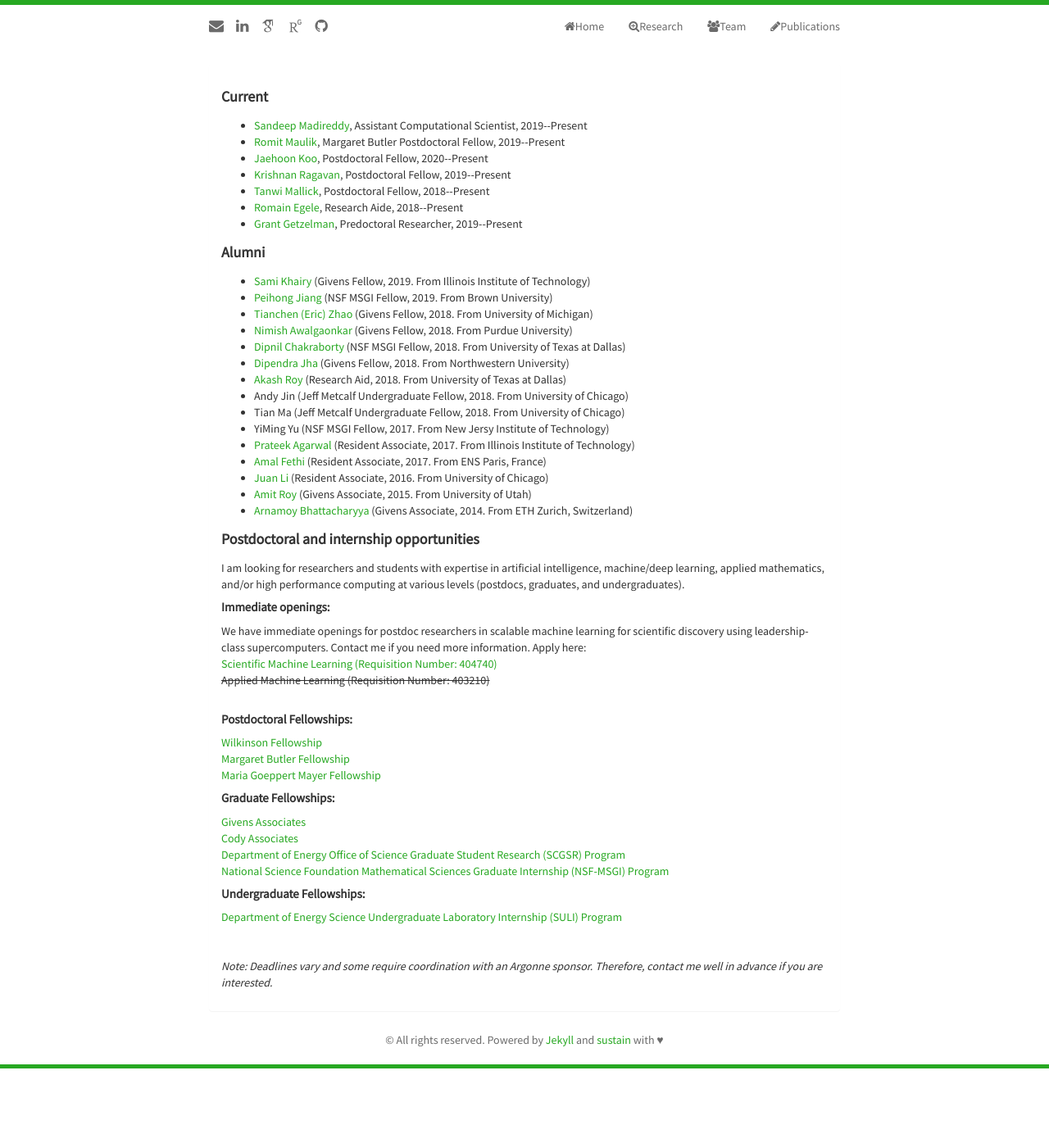
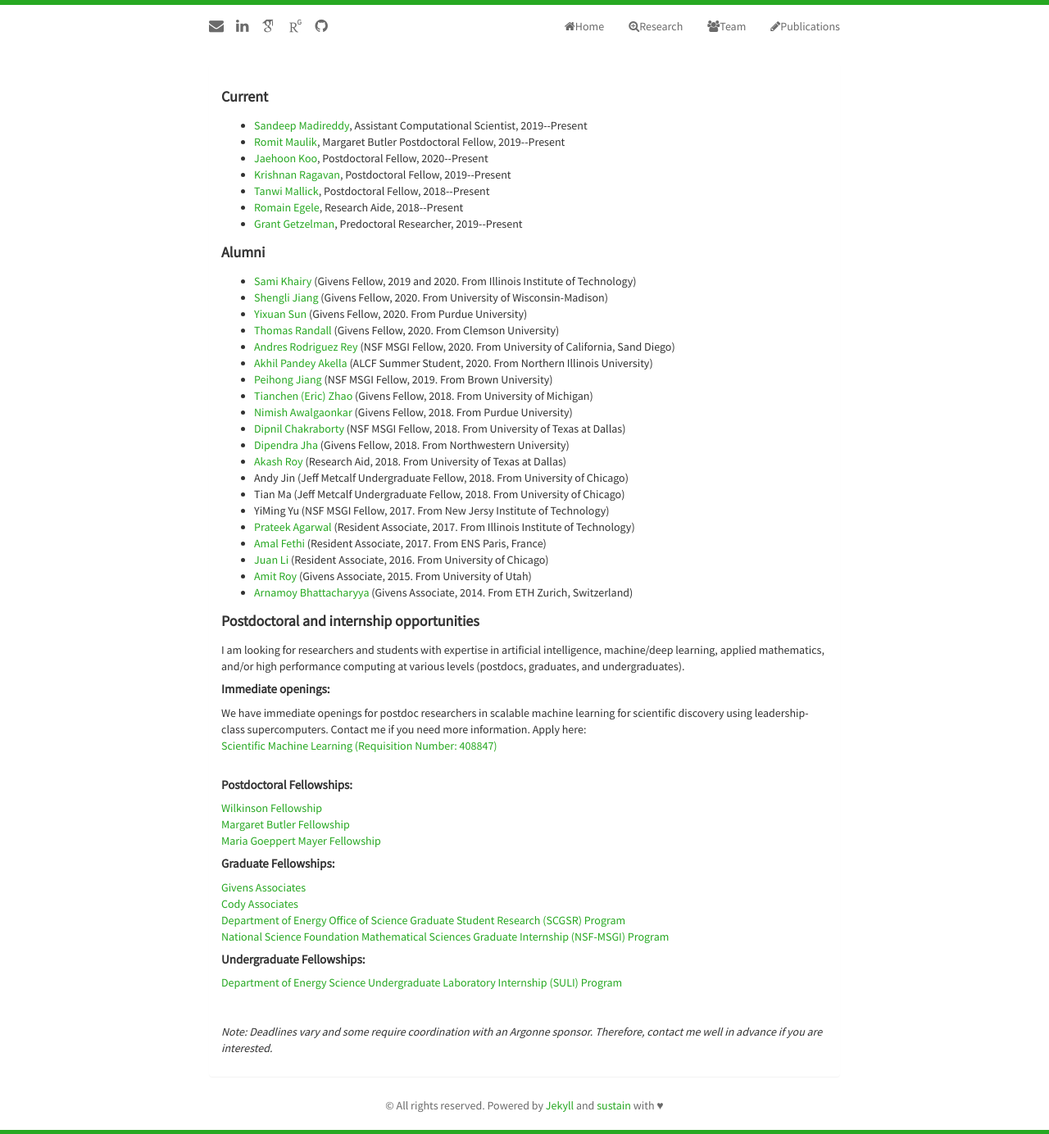
Before and after one commit to pbalapra/pbalapra.github.io, a Jekyll site: the page built from jobs.html, in a window 1280 px wide. Shown: the whole page at 82% size. Built offline with Jekyll 4.4.1, drawn with Linux system fonts in a browser that asks for light colours; nearby versions of some CDN libraries; some web fonts are replaced; before the commit the page ends 1304 px from its top, so only the background shows below that.

Commit message:
team edit

```diff
--- a/_includes/team.html
+++ b/_includes/team.html
@@ -16,7 +16,12 @@
       </ul>
       <h5><strong>Alumni</strong></h5>
       <ul class="itemize1" align="justify">
-        <li class="itemize"><a href="https://www.linkedin.com/in/sami-khairy-268b4181/", target="black_">Sami Khairy</a> (Givens Fellow, 2019. From Illinois Institute of Technology)</li>
+        <li class="itemize"><a href="https://www.linkedin.com/in/sami-khairy-268b4181/", target="black_">Sami Khairy</a> (Givens Fellow, 2019 and 2020. From Illinois Institute of Technology)</li>
+        <li class="itemize"><a href="https://www.linkedin.com/in/shengli-jiang-59500085/", target="black_">Shengli Jiang</a> (Givens Fellow, 2020. From University of Wisconsin-Madison)</li>
+        <li class="itemize"><a href="https://www.linkedin.com/in/yixuan-sun-b62251139/", target="black_">Yixuan Sun</a> (Givens Fellow, 2020. From Purdue University)</li>
+        <li class="itemize"><a href="https://www.linkedin.com/in/sami-khairy-268b4181/", target="black_">Thomas Randall</a> (Givens Fellow, 2020. From Clemson University)</li>
+        <li class="itemize"><a href="https://www.linkedin.com/in/andr%C3%A9s-rodr%C3%ADguez-rey-b48a38b8/", target="black_">Andres Rodriguez Rey</a> (NSF MSGI Fellow, 2020. From University of California, Sand Diego)</li>
+        <li class="itemize"><a href="https://www.linkedin.com/in/akhilpandey/", target="black_">Akhil Pandey Akella</a> (ALCF Summer Student, 2020. From Northern Illinois University)</li>
         <li class="itemize"><a href="https://www.linkedin.com/in/peihong-jiang-7191b244/", target="black_">Peihong Jiang</a> (NSF MSGI Fellow, 2019. From Brown University)</li>
         <li class="itemize"><a href="https://www.linkedin.com/in/tianchen-eric-zhao-26479717/", target="black_">Tianchen (Eric) Zhao</a> (Givens Fellow, 2018. From University of Michigan)</li>
         <li class="itemize"><a href="https://www.linkedin.com/in/nimish-awalgaonkar-39645473", target="black_">Nimish Awalgaonkar</a> (Givens Fellow, 2018. From Purdue University)</li>
@@ -39,8 +44,8 @@
         I am looking for researchers and students with expertise in artificial intelligence, machine/deep learning, applied mathematics, and/or high performance computing at various levels (postdocs, graduates, and undergraduates).
         <h6><strong>Immediate openings:</strong></h6>
         We have immediate openings for postdoc researchers in scalable machine learning for scientific discovery using leadership-class supercomputers. Contact me if you need more information. Apply here: </br>
-        <a href="https://careers.peopleclick.com/careerscp/client_argonnelab/post_doc/en_US/gateway.do?functionName=viewFromLink&localeCode=en-us&jobPostId=6600" target="_blank">Scientific Machine Learning (Requisition Number: 404740)</a></br>
-        <strike> Applied Machine Learning (Requisition Number: 403210)</br> </strike>
+        <a href="https://bit.ly/3cIjZyo" target="_blank">Scientific Machine Learning (Requisition Number: 408847)</a></br>
+        <!-- <strike> Applied Machine Learning (Requisition Number: 403210)</br> </strike> -->
       </br>
         <h6><strong>Postdoctoral Fellowships:</strong></h6>
         <a href="https://www.anl.gov/mcs/wilkinson-fellowship-in-scientific-computing" target="_blank">Wilkinson Fellowship</a></br>
```
